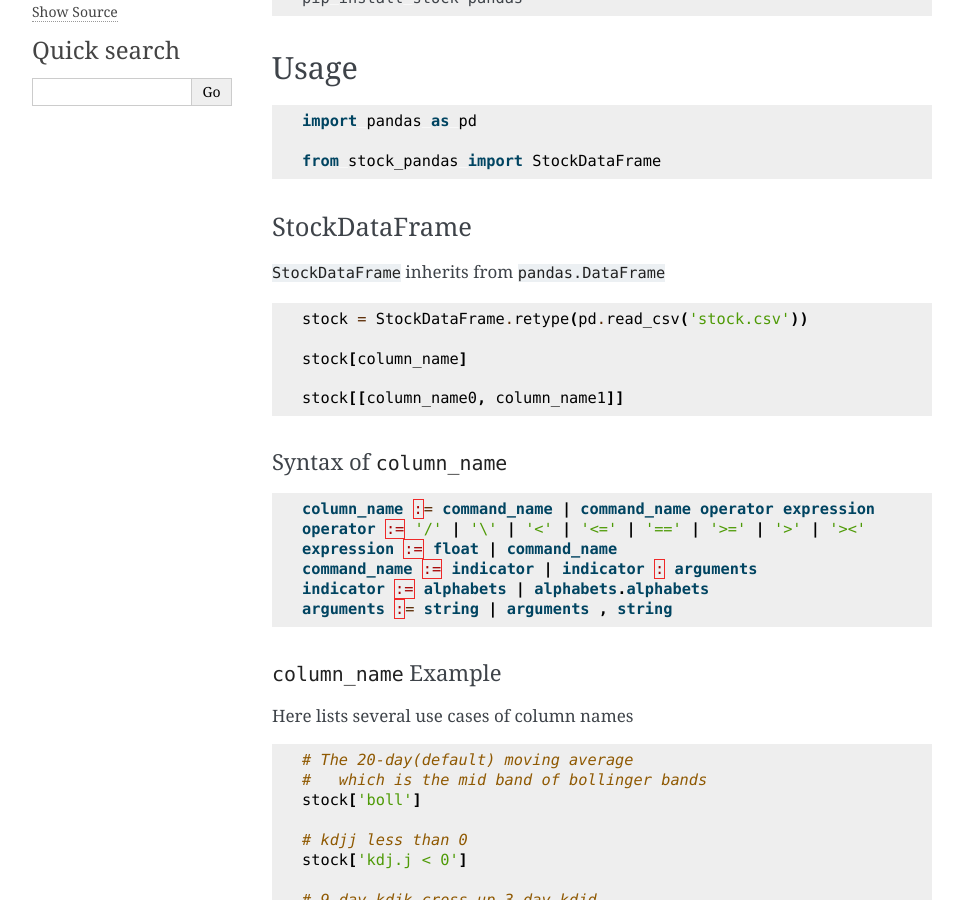
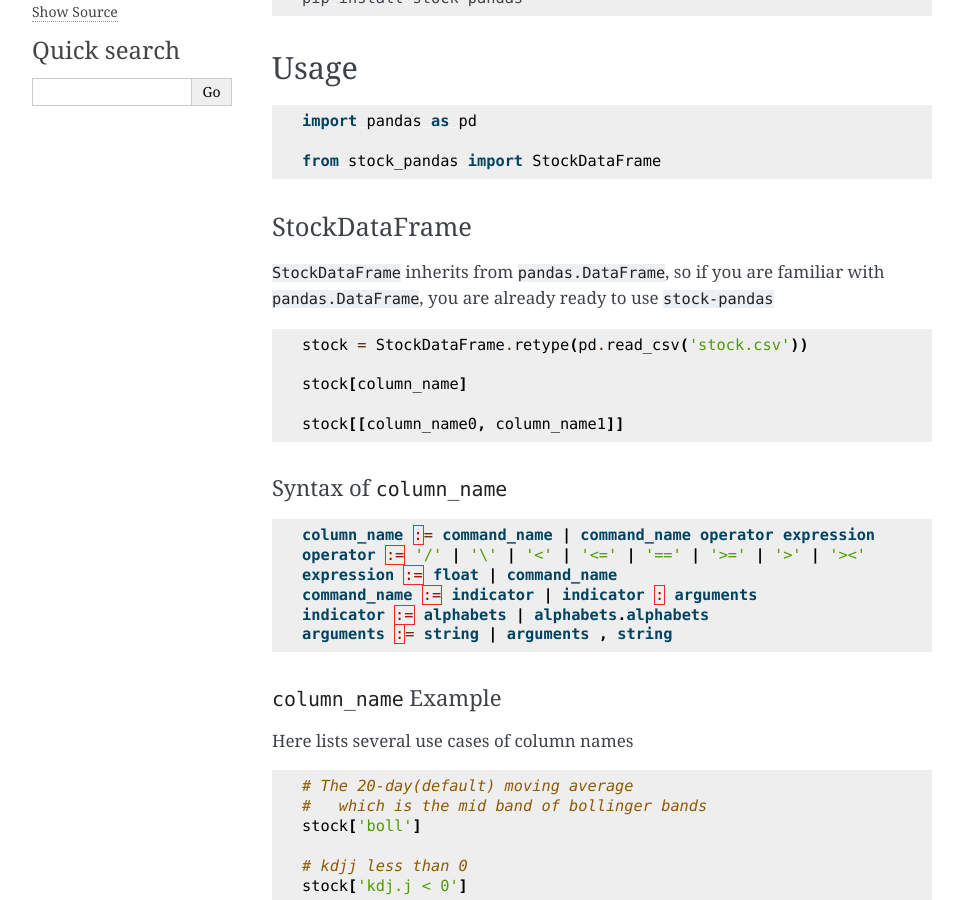
Before and after one commit to kaelzhang/stock-pandas, a Sphinx documentation site: the page built from docs/README.md, in a window 1280 px wide and 900 px high, scrolled down 319 px. Shown: the whole window, without its empty margins (148-1111 px from the left). Built offline with Sphinx 7.4.7, drawn with Linux system fonts in a browser that asks for light colours.

Commit message:
README.md: updates

````diff
--- a/docs/README.md
+++ b/docs/README.md
@@ -23,7 +23,7 @@
 
 ### StockDataFrame
 
-`StockDataFrame` inherits from `pandas.DataFrame`
+`StockDataFrame` inherits from `pandas.DataFrame`, so if you are familiar with `pandas.DataFrame`, you are already ready to use `stock-pandas`
 
 ```py
 stock = StockDataFrame.retype(pd.read_csv('stock.csv'))
````
